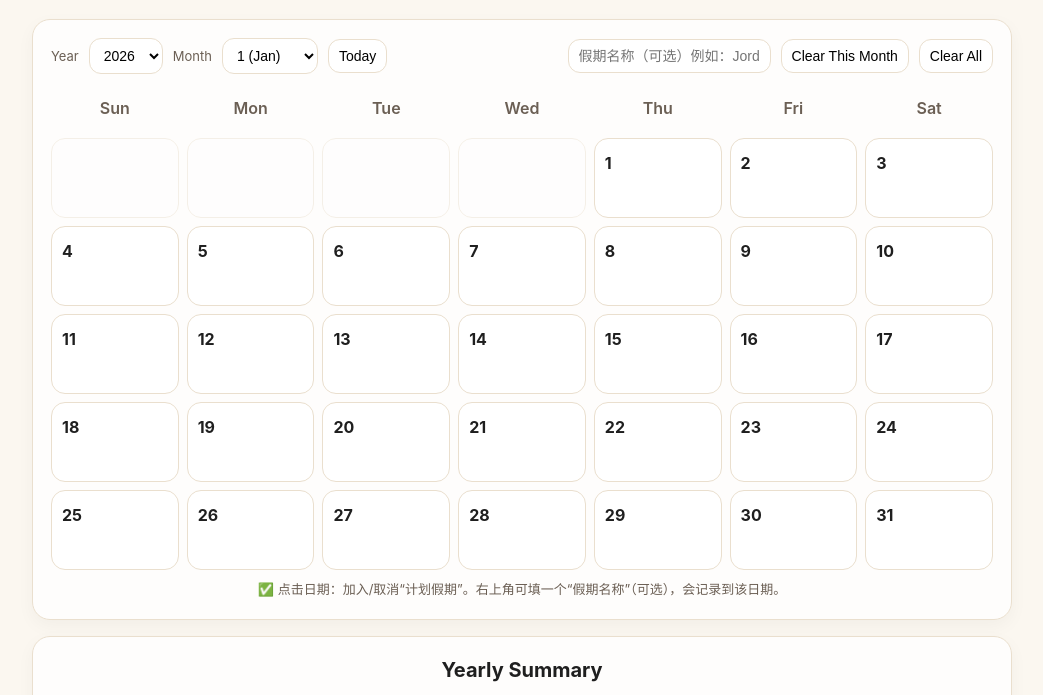
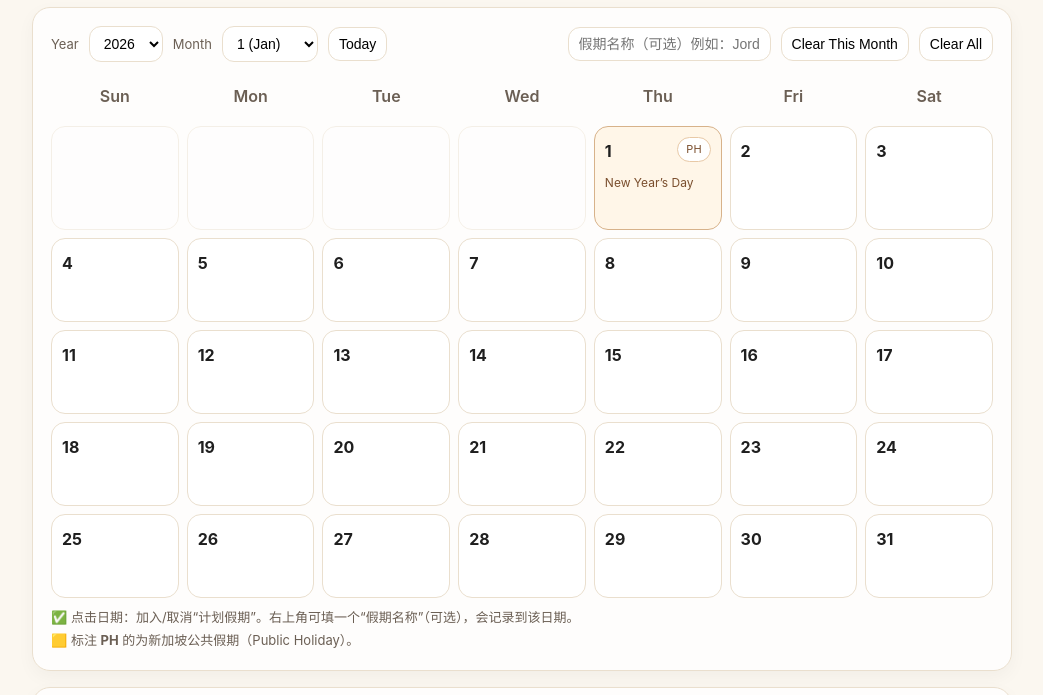
Before and after one commit to errrnestooo/errrnestooo.github.io, a plain HTML site: page plans.html in a window 1280 px wide. Shown: the part 164-859 px from the top of the page, without its empty margins (118-1161 px from the left). Drawn offline with Linux system fonts and the light colour scheme.

Commit message:
Update plans.html

```diff
--- a/plans.html
+++ b/plans.html
@@ -29,6 +29,7 @@
       padding:6px 10px; border-radius:10px;
     }
     .nav a:hover{ background:var(--selected); color:var(--link); }
+    .nav a.active{ background:var(--selected); color:var(--link); }
 
     .wrap{
       background:var(--card); border:1px solid var(--line);
@@ -64,11 +65,12 @@
     .cell{
       background:#fff; border:1px solid var(--line);
       border-radius:14px; padding:10px;
-      min-height:58px;
+      min-height:62px;
       display:flex; flex-direction:column;
       gap:6px;
       cursor:pointer;
       transition: transform .05s ease, background .15s ease;
+      position: relative;
     }
     .cell:hover{ background: #fff7ed; }
     .cell:active{ transform: scale(0.99); }
@@ -116,6 +118,7 @@
     th{ background:#fff7ed; color:#4b3f35; }
     tr:last-child td{ border-bottom:none; }
     .small{ color:var(--muted); font-size:13px; }
+
     .pill{
       display:inline-block;
       padding:2px 8px;
@@ -127,21 +130,46 @@
       margin-right:6px;
       margin-top:6px;
     }
+
+    /* ===== Singapore Public Holiday styles ===== */
+    .cell.is-ph{
+      border-color:#d7b28a !important;
+      background:#fff6e8 !important;
+    }
+    .ph-tag{
+      position:absolute;
+      top:10px;
+      right:10px;
+      font-size:11px;
+      padding:2px 8px;
+      border-radius:999px;
+      border:1px solid #e8c9a6;
+      background:#fff;
+      color:#7a4e2d;
+    }
+    .ph-name{
+      margin-top: 4px;
+      font-size:12px;
+      color:#7a4e2d;
+      line-height:1.3;
+      white-space:nowrap;
+      overflow:hidden;
+      text-overflow:ellipsis;
+      padding-right:8px;
+    }
   </style>
 </head>
 
 <body>
 
-<div class="nav">
-
   <header>
     <h1>Plans</h1>
     <div class="nav">
       <a href="index.html">Home</a>
-      <a href="index.html#diary">Diary</a>
-      <a href="index.html#travel">Travel</a>
-      <a href="plans.html">Plans</a>
-      <a href="index.html#about">About</a>
+      <a href="diary.html">Diary</a>
+      <a href="travel.html">Travel</a>
+      <a href="plans.html" class="active">Plans</a>
+      <a href="about.html">About</a>
     </div>
   </header>
 
@@ -167,7 +195,8 @@
     <div class="calendar" id="calendar"></div>
 
     <div class="hint">
-      ✅ 点击日期：加入/取消“计划假期”。右上角可填一个“假期名称”（可选），会记录到该日期。
+      ✅ 点击日期：加入/取消“计划假期”。右上角可填一个“假期名称”（可选），会记录到该日期。<br/>
+      🟨 标注 <b>PH</b> 的为新加坡公共假期（Public Holiday）。
     </div>
   </div>
 
@@ -189,6 +218,43 @@
   </div>
 
 <script>
+  // ===== Singapore Public Holidays (manual list) =====
+  // Key format: "YYYY-MM-DD"
+  const SG_PUBLIC_HOLIDAYS = {
+    2026: {
+      "2026-01-01": "New Year’s Day",
+      "2026-02-17": "Chinese New Year (Day 1)",
+      "2026-02-18": "Chinese New Year (Day 2)",
+      "2026-03-20": "Good Friday",
+      "2026-05-01": "Labour Day",
+      "2026-05-03": "Hari Raya Puasa",
+      "2026-05-24": "Vesak Day",
+      "2026-06-27": "Hari Raya Haji",
+      "2026-08-09": "National Day",
+      "2026-11-08": "Deepavali",
+      "2026-12-25": "Christmas Day"
+    },
+    2025: {
+      "2025-01-01": "New Year’s Day",
+      "2025-01-29": "Chinese New Year (Day 1)",
+      "2025-01-30": "Chinese New Year (Day 2)",
+      "2025-03-31": "Hari Raya Puasa",
+      "2025-04-18": "Good Friday",
+      "2025-05-01": "Labour Day",
+      "2025-05-12": "Vesak Day",
+      "2025-06-07": "Hari Raya Haji",
+      "2025-08-09": "National Day",
+      "2025-10-20": "Deepavali",
+      "2025-12-25": "Christmas Day"
+    }
+  };
+
+  function getPublicHolidayLabelByKey(key){
+    const y = Number(key.slice(0,4));
+    const map = SG_PUBLIC_HOLIDAYS[y] || {};
+    return map[key] || "";
+  }
+
   // --- Storage ---
   const STORAGE_KEY = "ernest_journal_plans_v1";
   function loadPlans(){
@@ -227,6 +293,12 @@
     return `${y}/${pad2(m)}/${pad2(d)}`;
   }
 
+  function escapeHtml(str){
+    return str.replace(/[&<>"']/g, (m) => ({
+      "&":"&amp;","<":"&lt;",">":"&gt;",'"':"&quot;","'":"&#39;"
+    })[m]);
+  }
+
   // --- UI refs ---
   const yearSelect = document.getElementById("yearSelect");
   const monthSelect = document.getElementById("monthSelect");
@@ -237,13 +309,13 @@
   const clearMonthBtn = document.getElementById("clearMonthBtn");
   const clearAllBtn = document.getElementById("clearAllBtn");
 
-  // --- Init selects (万年历：给你一个很大的范围，可按需改) ---
+  // --- Init selects ---
   const now = new Date();
   const currentYear = now.getFullYear();
   const currentMonth = now.getMonth()+1;
 
-  const startYear = currentYear - 3;   // 向前 3 年
-  const endYear   = currentYear + 15;  // 向后 15 年（基本“万年历”够用了）
+  const startYear = currentYear - 3;
+  const endYear   = currentYear + 15;
 
   for(let y=startYear; y<=endYear; y++){
     const opt = document.createElement("option");
@@ -263,13 +335,13 @@
   yearSelect.value = currentYear;
   monthSelect.value = currentMonth;
 
-  // --- Render calendar ---
   const dows = ["Sun","Mon","Tue","Wed","Thu","Fri","Sat"];
 
+  // --- Render calendar ---
   function renderCalendar(){
     calendarEl.innerHTML = "";
 
-    // header row - day of week
+    // header row
     for(const d of dows){
       const div = document.createElement("div");
       div.className = "dow";
@@ -293,21 +365,28 @@
 
     for(let d=1; d<=total; d++){
       const key = ymd(y,m,d);
+
       const isSelected = !!plans[key];
       const label = plans[key]?.label?.trim() || "";
 
+      // PH check
+      const phLabel = getPublicHolidayLabelByKey(key);
+
       const cell = document.createElement("div");
-      cell.className = "cell" + (isSelected ? " selected" : "");
+      cell.className = "cell" + (isSelected ? " selected" : "") + (phLabel ? " is-ph" : "");
+
       cell.innerHTML = `
         <div class="date">
           <span>${d}</span>
           ${isSelected ? `<span class="tag">Planned</span>` : `<span></span>`}
         </div>
+
+        ${phLabel ? `<div class="ph-name">${escapeHtml(phLabel)}</div>` : ``}
         ${label ? `<div class="small">${escapeHtml(label)}</div>` : `<div class="small">&nbsp;</div>`}
+        ${phLabel ? `<div class="ph-tag">PH</div>` : ``}
       `;
 
       cell.addEventListener("click", () => {
-        // toggle
         if(plans[key]){
           delete plans[key];
         }else{
@@ -323,15 +402,8 @@
     }
   }
 
-  function escapeHtml(str){
-    return str.replace(/[&<>"']/g, (m) => ({
-      "&":"&amp;","<":"&lt;",">":"&gt;",'"':"&quot;","'":"&#39;"
-    })[m]);
-  }
-
   // --- Summary table ---
   function renderSummary(){
-    // group by year
     const byYear = {};
     Object.keys(plans).forEach(key => {
       const y = key.slice(0,4);
@@ -350,7 +422,7 @@
     }
 
     for(const y of years){
-      const keys = byYear[y].sort(); // YYYY-MM-DD string sort works
+      const keys = byYear[y].sort();
       const days = keys.length;
 
       const details = keys.map(k => {
@@ -398,6 +470,14 @@
     renderSummary();
   });
 
+  // --- Select change ---
+  yearSelect.addEventListener("change", () => {
+    renderCalendar();
+  });
+  monthSelect.addEventListener("change", () => {
+    renderCalendar();
+  });
+
   // --- First render ---
   renderCalendar();
   renderSummary();
```
